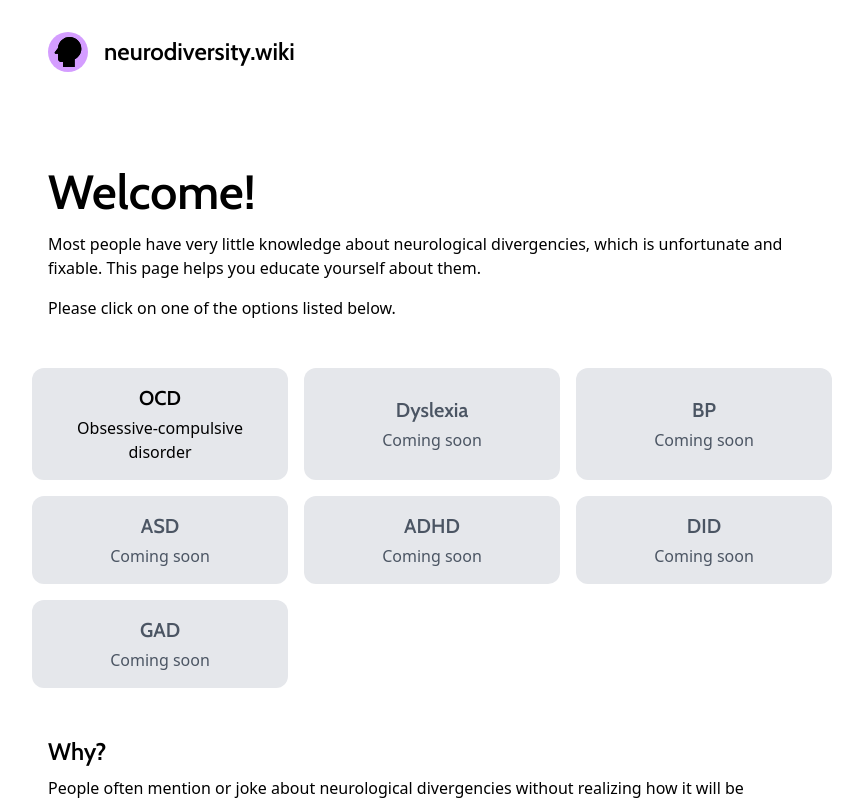
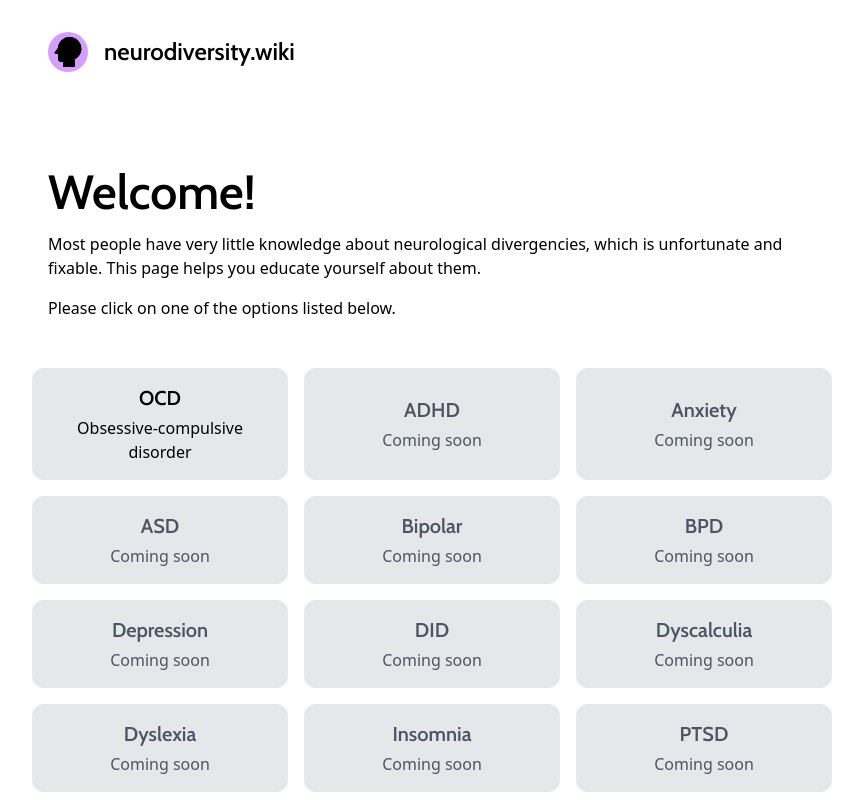
Before and after one commit to alvarlagerlof/neurodiversity, a Next.js app: page / in a window 1280 px wide. Shown: the top 800 px of the page, without its empty margins (208-1071 px from the left). Built offline with nearby package versions, Linux system fonts and the light colour scheme.

Commit message:
Showcase all upcoming conditions

```diff
--- a/pages/index.js
+++ b/pages/index.js
@@ -36,15 +36,15 @@ export default function Index() {
             description="Obsessive-compulsive disorder"
           />
           <PageLink
-            href="/dyslexia"
-            title="Dyslexia"
-            description="Dyslexia"
+            href="/adhd"
+            title="ADHD"
+            description="Attention deficit hyperactivity disorder"
             disabled
           />
           <PageLink
-            href="/bipolar"
-            title="BP"
-            description="Bipolar disorder"
+            href="/anxiety"
+            title="Anxiety"
+            description="Generalized anxiety disorder"
             disabled
           />
           <PageLink
@@ -54,9 +54,21 @@ export default function Index() {
             disabled
           />
           <PageLink
-            href="/adhd"
-            title="ADHD"
-            description="Attention deficit hyperactivity disorder"
+            href="/bipolar"
+            title="Bipolar"
+            description="Bipolar disorder"
+            disabled
+          />
+          <PageLink
+            href="/bpd"
+            title="BPD"
+            description="Borderline personality disorder"
+            disabled
+          />
+          <PageLink
+            href="/depression"
+            title="Depression"
+            description="Depression"
             disabled
           />
           <PageLink
@@ -66,9 +78,33 @@ export default function Index() {
             disabled
           />
           <PageLink
-            href="/gad"
-            title="GAD"
-            description="Generalized anxiety disorder"
+            href="/dyscalculia"
+            title="Dyscalculia"
+            description="Dyscalculia"
+            disabled
+          />
+          <PageLink
+            href="/dyslexia"
+            title="Dyslexia"
+            description="Dyslexia"
+            disabled
+          />
+          <PageLink
+            href="/insomnia"
+            title="Insomnia"
+            description="Insomnia"
+            disabled
+          />
+          <PageLink
+            href="/ptsd"
+            title="PTSD"
+            description="Post-traumatic stress disorder"
+            disabled
+          />
+          <PageLink
+            href="/schizophrenia"
+            title="Schizophrenia"
+            description="Schizophrenia"
             disabled
           />
         </PageGrid>
```
